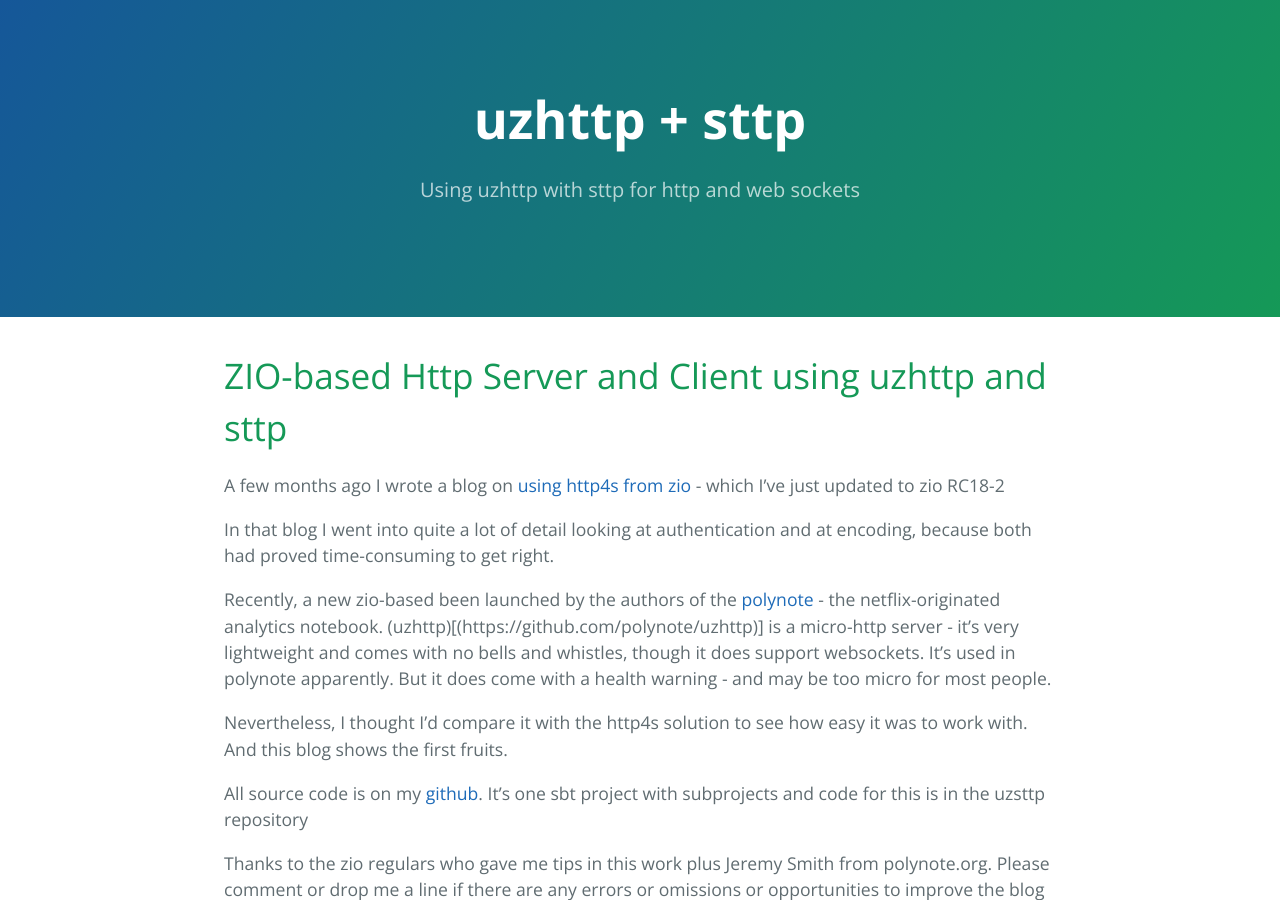
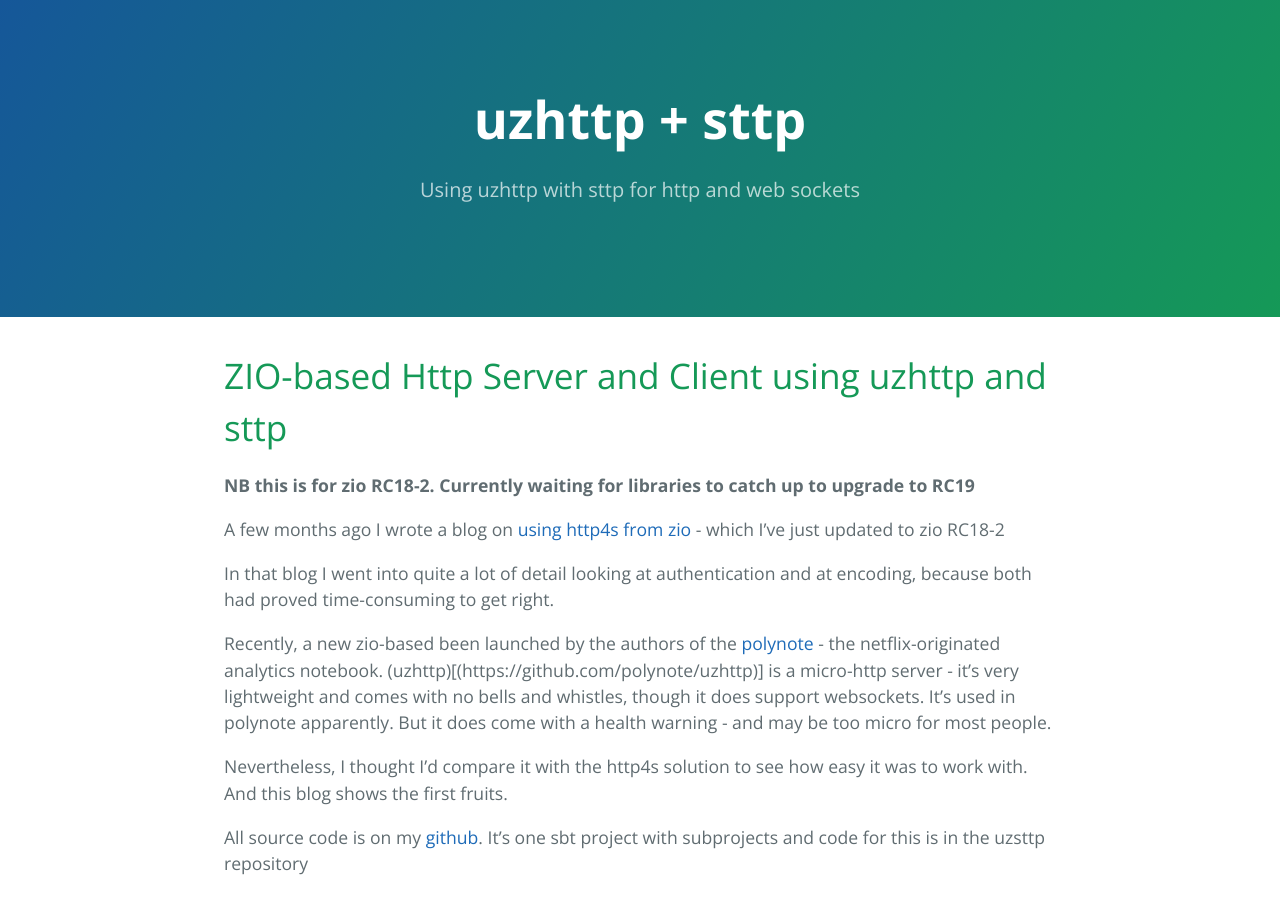
Before and after one commit to TimPigden/TimPigden.github.io, a Jekyll site: the page built from _pages/zio-uzhttp-sttp/uzhttp-sttp.md, in a window 1280 px wide and 900 px high. Built offline with Jekyll 4.4.1, drawn with Linux system fonts in a browser that asks for light colours.

```diff
--- a/_pages/zio-uzhttp-sttp/uzhttp-sttp.md
+++ b/_pages/zio-uzhttp-sttp/uzhttp-sttp.md
@@ -4,6 +4,8 @@
 description: Using uzhttp with sttp for http and web sockets
 ---
 # ZIO-based Http Server and Client using uzhttp and sttp
+
+**NB this is for zio RC18-2. Currently waiting for libraries to catch up to upgrade to RC19**
 
 A few months ago I wrote a blog on [using http4s from zio](../zio-http4s/intro.md) - which I've just updated to zio RC18-2
 
```
